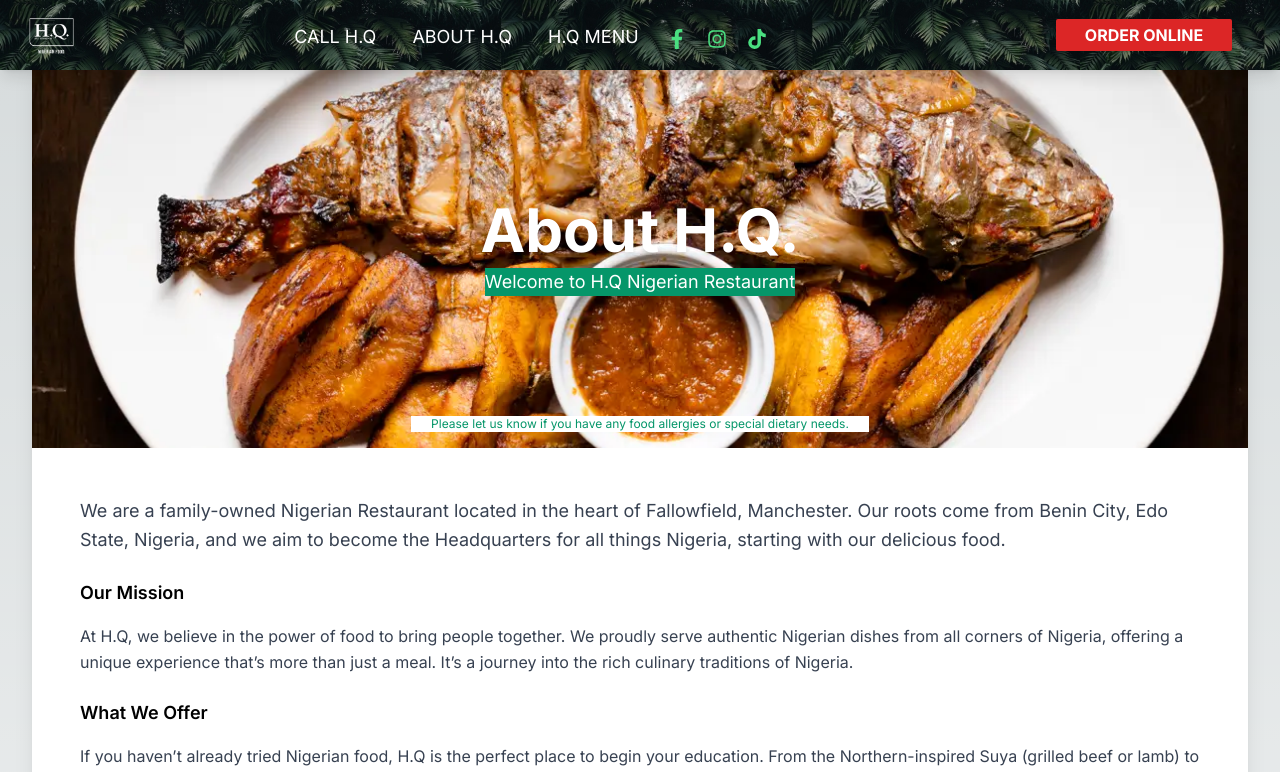
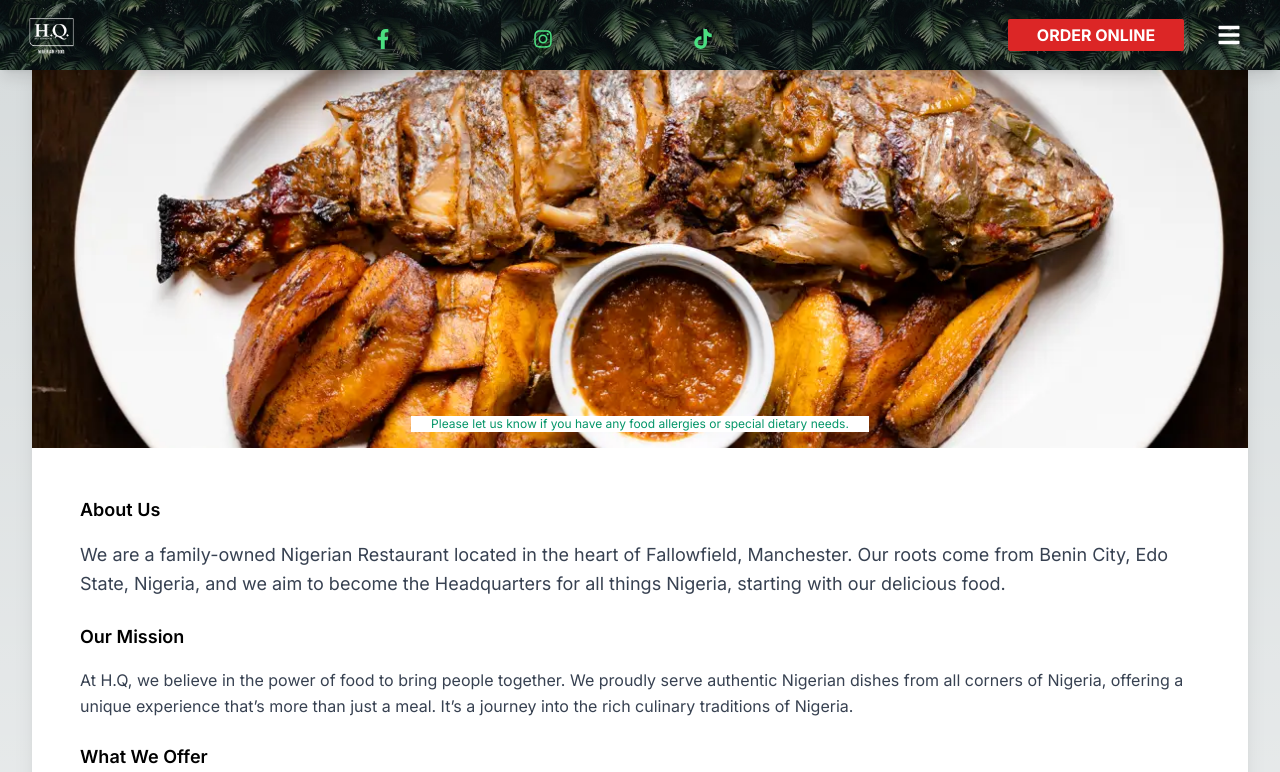
Before and after one commit to Joppaa-programming/hqmainfrontend, a Next.js app: page /about in a window 1280 px wide. Shown: the top 772 px of the page. Built offline with nearby package versions, Linux system fonts and the light colour scheme.

Commit message:
henry changes

```diff
--- a/src/app/about/page.jsx
+++ b/src/app/about/page.jsx
@@ -7,11 +7,11 @@
     <div className="min-h-screen  py-12">
       <div className="max-w-7xl mx-auto px-4 sm:px-6 lg:px-8">
         <div className="bg-white shadow-xl rounded-lg overflow-hidden">
-       <Reusehero title={"About H.Q."} parag={"Welcome to H.Q Nigerian Restaurant"}/>
+       <Reusehero title={""} parag={""}/>
 
           <div className="p-8 md:p-12">
         <div className="  w-full">
-
+        <h3 className="text-lg font-semibold text-black mb-4">About Us</h3>
             <p className="text-lg text-gray-700 mb-6 leading-relaxed">
               We are a family-owned Nigerian Restaurant located in the heart of Fallowfield, Manchester. Our roots come from Benin City, Edo State, Nigeria, and we aim to become the Headquarters for all things Nigeria, starting with our delicious food.
             </p>
--- a/src/app/components/cardslist.jsx
+++ b/src/app/components/cardslist.jsx
@@ -9,7 +9,7 @@
             "text": "ORDER DELIVERY",
             "link": "https://www.pronto-food-online.com/ordering/restaurant/menu?restaurant_uid=175b2cdb-5680-4673-b025-59f548105410&glfa_cid=1694974390.1601939947&glfa_t=1601940069781"
         },
-        "target": "_blank ",
+        "target": "_blank",
     },
     {
         "heading": "Eat-in with us!",
@@ -18,7 +18,7 @@
             "text": "RESERVE A TABLE",
             "link": "https://www.pronto-food-online.com/ordering/restaurant/menu/reservation?restaurant_uid=175b2cdb-5680-4673-b025-59f548105410&reservation=true&glfa_cid=1277109742.1603227119&glfa_t=1603227121089"
         },
-        "target": "_blank ",
+        "target": "_blank",
     },
     {
         "heading": "Call H.Q ",
--- a/src/app/components/nav.jsx
+++ b/src/app/components/nav.jsx
@@ -29,19 +29,17 @@
             alt="Picture of the author"
           />
         </Link>
-        <div className=' pt-3 mb-2 justify-start text-center gap-5 items-center hidden md:flex'>
-        {menuItems.map(([text, url], i) => (
-            <Link onClick={handleNav} key={i} href={url} className='hover:text-green-400 focus:underline underline-offset-8 px-2 text-lg uppercase '> {text}</Link>))}
-            <div className=' pt-3 mb-2 justify-start text-center text-green-400 hidden md:flex'>
+        <div className=' pt-3 mb-2 justify-center  text-center gap-5 items-center hidden md:flex w-[600px]'>
+            <div className=' pt-3 mb-2 justify-evenly text-2xl text-center text-green-400 hidden md:flex w-full'>
                     <Link target="_blank" href={'https://www.facebook.com/hqmanchester'}><FaFacebookF className='text-xl mr-5' /></Link>
                     <Link target="_blank" href={'https://www.instagram.com/hqmanchester/'}><FaInstagram className='text-xl mr-5 ' /></Link>
                      <Link target="_blank" href={'https://www.tiktok.com/@hqmanchester/'}><FaTiktok  className='text-xl mr-5' /></Link>
                     </div>
 </div>
 
-        <Link href={orderlink} target="_blank" className=' bg-red-600 absolute font-bold right-24 md:right-12 w-44  uppercase text-center px-4 py-1 hover:text-lg rounded-sm'   > Order online</Link><div></div>
+        <Link href={orderlink} target="_blank" className=' bg-red-600 absolute font-bold right-24  w-44  uppercase text-center px-4 py-1 hover:text-lg rounded-sm'   > Order online</Link><div></div>
         <div onClick={handleNav} className=' h-[55px] w-[55px]  items-center flex justify-center text-2xl  relative'>
-        {navbar == false ? <FaBars className='hover:text-green-500 md:hidden' /> : <FaWindowClose className='hover:text-red-500' /> }
+        {navbar == false ? <FaBars className='hover:text-green-500 ' /> : <FaWindowClose className='hover:text-red-500' /> }
         </div>
 
       </div>
```
